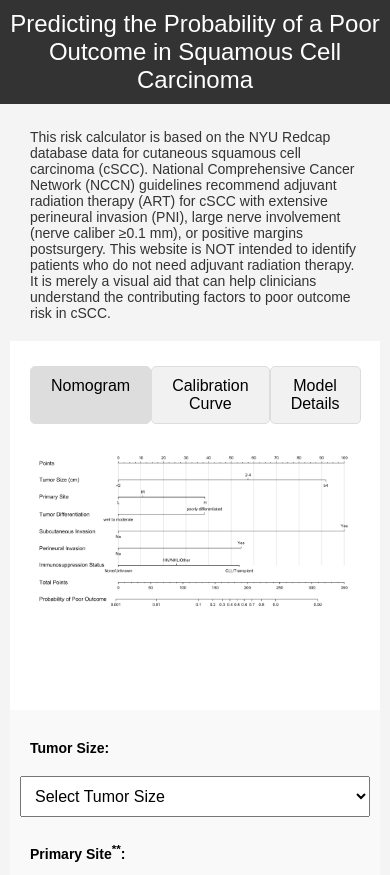
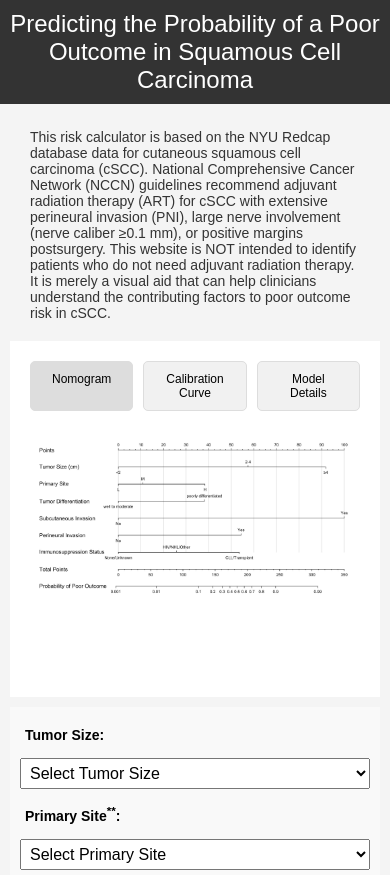
Before and after one commit to csccpooroutcome/nomogram, a plain HTML site: page index.html in a window 390 px wide. Shown: the top 875 px of the page. Drawn offline with nearby package versions, Linux system fonts and the light colour scheme.

Commit message:
Update index.html

```diff
--- a/index.html
+++ b/index.html
@@ -175,13 +175,14 @@
             #tabs {
                 width: 100%;
                 justify-content: space-around;
-                padding: 10px; /* Added padding */
+                padding: 5px; /* Added padding */
                 box-sizing: border-box;
             }
             .tab {
-                width: 100%;
-                margin: 5px 0;
+                width: calc(33.33% - 10px); /* Adjust width to fit the screen with space between buttons */
+                margin: 5px; /* Space between buttons */
                 text-align: center;
+                font-size: 12px; /* Smaller text */
             }
             #controls {
                 width: 100%;
@@ -189,12 +190,14 @@
                 padding: 10px; /* Added padding */
                 box-shadow: none;
                 box-sizing: border-box;
+                margin-top: 10px; /* Decreased space between the nomogram and controls */
             }
             .dropdown, .label, #result {
                 max-width: none;
                 width: 100%;
-                padding: 10px; /* Added padding */
+                padding: 5px; /* Added padding */
                 box-sizing: border-box;
+                margin: 5px 0; /* Decreased space between dropdowns and labels */
             }
             #result {
                 text-align: center;
@@ -211,8 +214,12 @@
             table {
                 width: 100%;
                 margin: 0;
-                padding: 10px; /* Added padding */
+                padding: 5px; /* Added padding */
                 box-sizing: border-box;
+                font-size: 12px; /* Smaller text */
+            }
+            th, td {
+                padding: 4px; /* Smaller padding for table cells */
             }
         }
 
```
